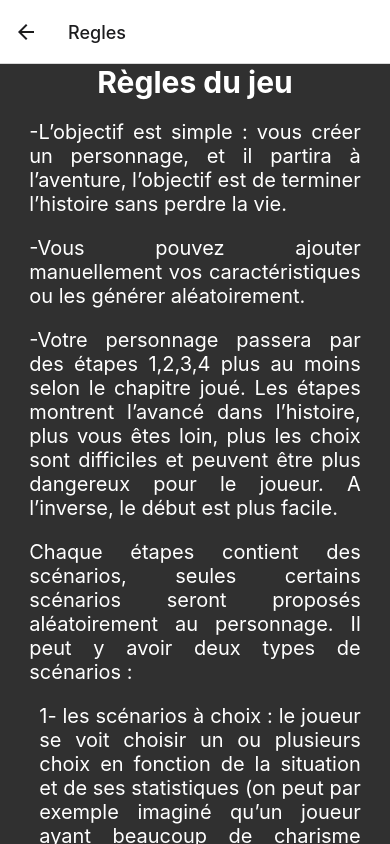
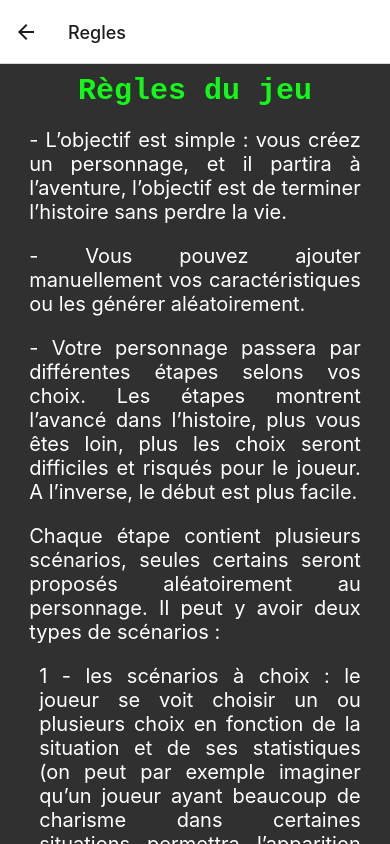
Before and after one commit to pascal-rithi-ke/Wasteland_Warrior, a React Native app in the folder front/: screen /Regles in a window 390 px wide. Built offline with nearby package versions, Linux system fonts and the light colour scheme.

Commit message:
Style & corrections règles

```diff
--- a/front/screens/Regles.js
+++ b/front/screens/Regles.js
@@ -8,33 +8,32 @@ function Regles() {
             showsVerticalScrollIndicator={false}
             style={styles.regleContainer}>
                 <Text style={styles.regle}>
-                    -L’objectif est simple : vous créer un personnage, et il partira à
+                    - L’objectif est simple : vous créez un personnage, et il partira à
                     l’aventure, l’objectif est de terminer l’histoire sans perdre la vie.
                 </Text>
                 <Text style={styles.regle}>
-                    -Vous pouvez ajouter manuellement vos caractéristiques ou les générer aléatoirement.
+                    - Vous pouvez ajouter manuellement vos caractéristiques ou les générer aléatoirement.
                 </Text>
                 <Text style={styles.regle}>
-                    -Votre personnage passera par des étapes 1,2,3,4 plus au moins selon le chapitre joué. Les étapes montrent l’avancé dans l’histoire, plus vous
-                    êtes loin, plus les choix sont difficiles et peuvent être plus dangereux
-                    pour le joueur. A l’inverse, le début est plus facile.
+                    - Votre personnage passera par différentes étapes selons vos choix. Les étapes montrent l’avancé dans l’histoire, plus vous
+                    êtes loin, plus les choix seront difficiles et risqués pour le joueur. A l’inverse, le début est plus facile.
                 </Text>
                 <Text style={styles.regle}>
-                    Chaque étapes contient des scénarios, seules certains scénarios seront
+                    Chaque étape contient plusieurs scénarios, seules certains seront
                     proposés aléatoirement au personnage. Il peut y avoir deux types de
                     scénarios :
                 </Text>
                 <Text style={styles.regle_explication}>
-                    1- les scénarios à choix : le joueur se voit choisir un ou plusieurs choix
+                    1 - les scénarios à choix : le joueur se voit choisir un ou plusieurs choix
                     en fonction de la situation et de ses statistiques (on peut par exemple
-                    imaginé qu’un joueur ayant beaucoup de charisme dans certaines
+                    imaginer qu’un joueur ayant beaucoup de charisme dans certaines
                     situations permettra l’apparition d’un choix spécial). En fonction du
                     choix fait par le joueur, il peut gagner du temps (sauter une étapes)
                     mais avec contrepartie, gagner en statistiques, ou encore perdre
-                    directement la partie
+                    directement la partie.
                 </Text>
                 <Text style={styles.regle_explication}>
-                    2- Scénario de la destiné : Le joueur ne peut pas avoir de choix et doit
+                    2 - Scénario de la destiné : Le joueur ne peut pas avoir de choix et doit
                     assumer son sort, qu’il soit positif ou négatif.
                 </Text>
             </ScrollView>
@@ -52,8 +51,11 @@ const styles = StyleSheet.create({
     title: {
         fontSize: 30,
         fontWeight: 'bold',
+        color: '#14f819',
+        marginTop: 10,
         marginBottom: 20,
-        color: 'white',
+        fontFamily: 'monospace',
+        textAlign: 'center',
     },
     regleContainer: {
         width: '85%',
```
